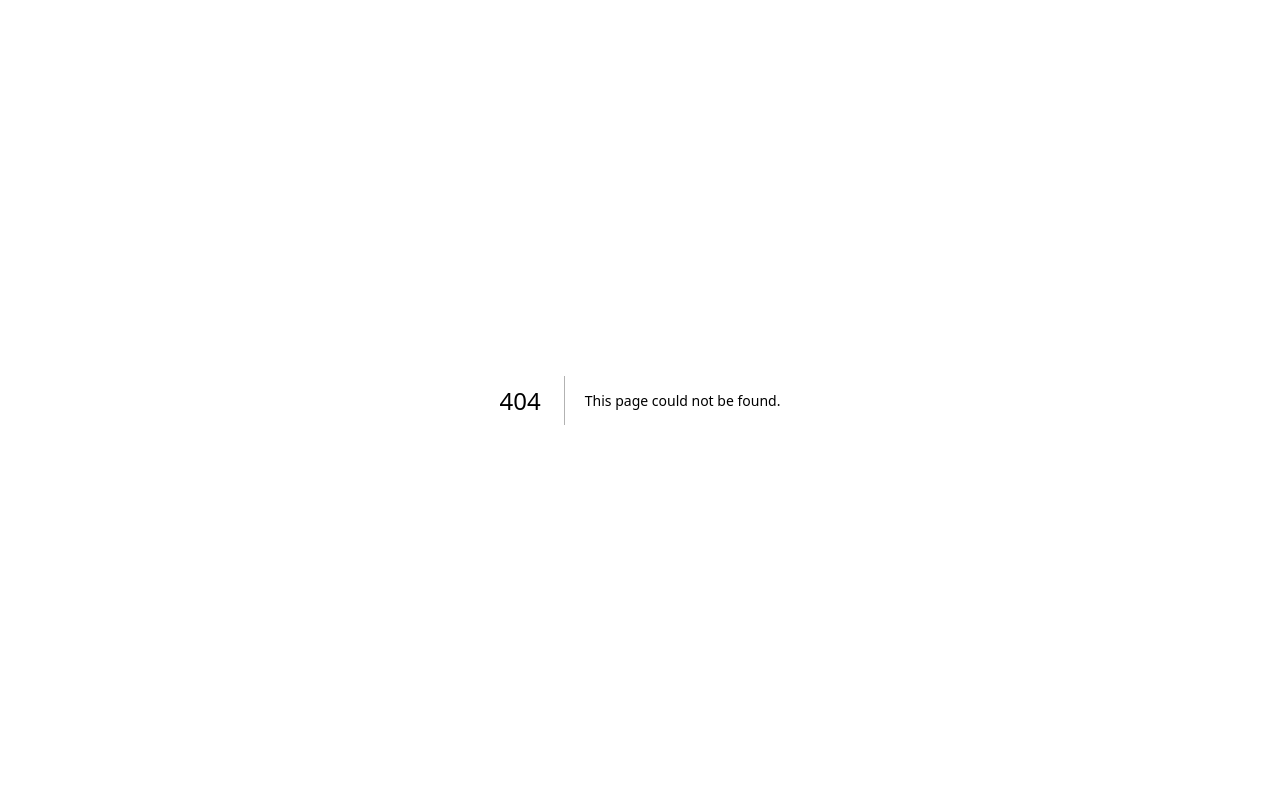
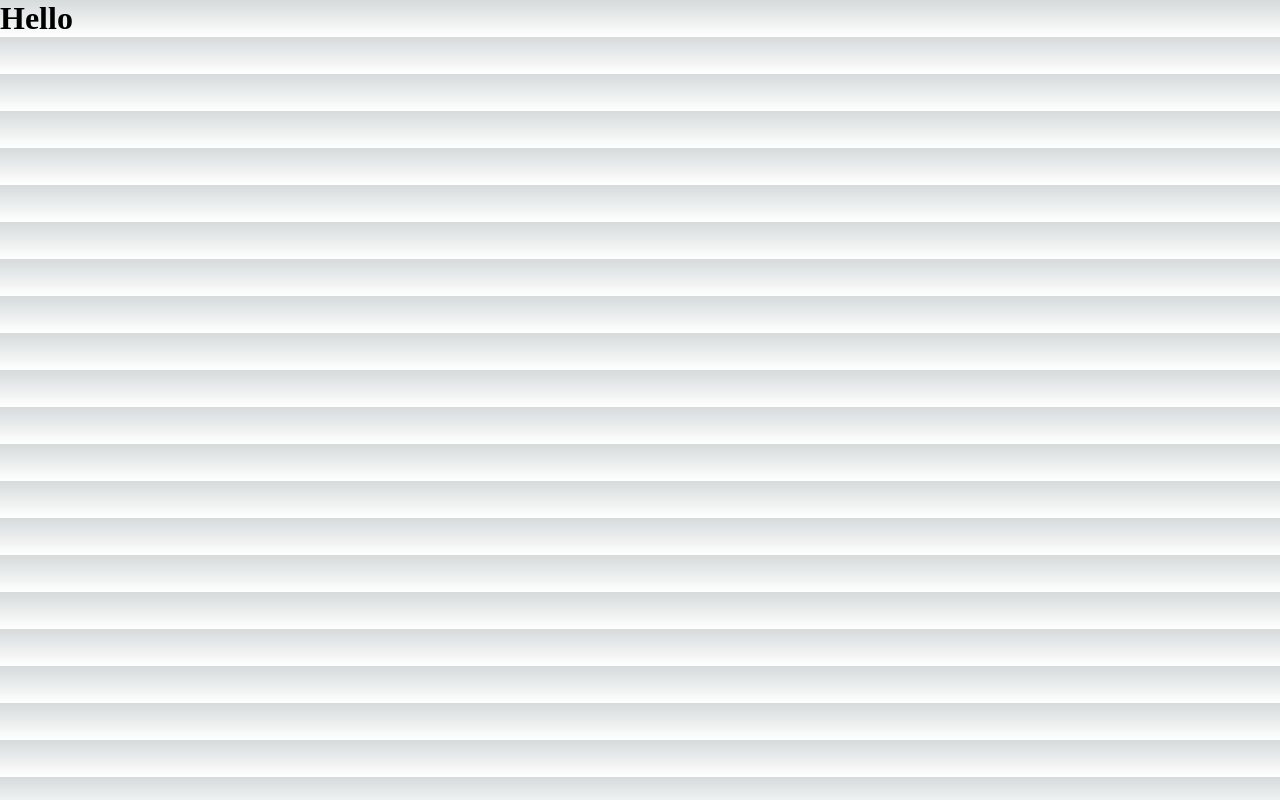
Before and after one commit to KushalTalkingLands/next-reactbootstrap-practice, a Next.js app: page /login in a window 1280 px wide. Before the commit this address had no page. Built offline with nearby package versions, Linux system fonts and the light colour scheme.

Commit message:
login route

```diff
--- /dev/null
+++ b/app/login/page.tsx
@@ -0,0 +1,11 @@
+import Image from 'next/image'
+import { Inter } from '@next/font/google'
+
+
+function Login() {
+  return  <h1>Hello</h1>
+
+
+}
+
+export default Login
```
